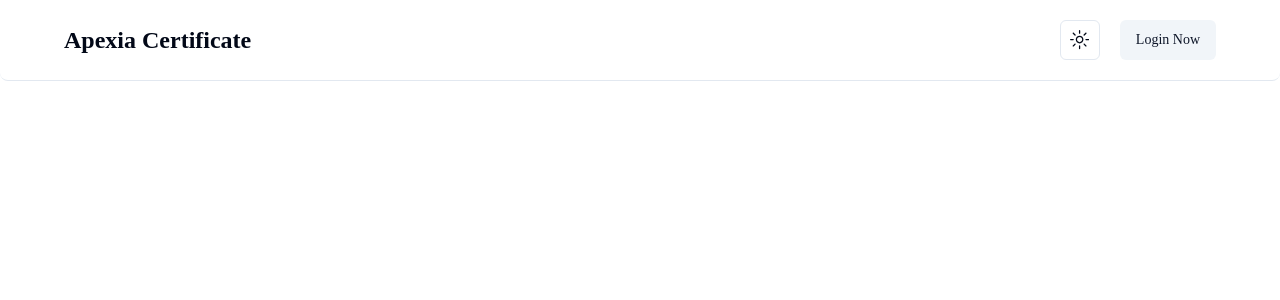
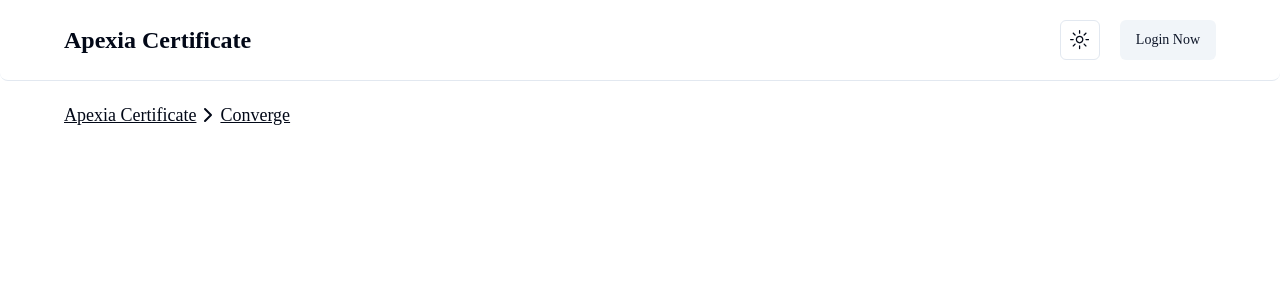
Before and after one commit to Apexia-Community/Apexia-Certificate, a Next.js app: page /converge in a window 1280 px wide. Shown: the top 300 px of the page. Built offline with nearby package versions, Linux system fonts and the light colour scheme; no server answers; a web font is replaced by a local one.

Commit message:
Add link and label components to Converge page

```diff
--- a/app/converge/page.tsx
+++ b/app/converge/page.tsx
@@ -1,7 +1,10 @@
 "use client";
 
+import Link from "next/link";
 import fetchData from "@/app/api/dataset";
+import { ChevronRight } from "lucide-react";
 import { useEffect, useState } from "react";
+import { Label } from "@/components/ui/label";
 import Header from "@/components/universal/Header";
 
 interface AttendeeData {
@@ -39,6 +42,15 @@ export default function Certificate() {
     return (
         <>
             <Header />
+            <div className="w-full max-w-[90%] mx-auto justify-center">
+                <div className="flex items-center">
+                    <Link href="./" className="cursor-pointer">
+                        <Label className="text-lg cursor-pointer underline">Apexia Certificate</Label>
+                    </Link>
+                    <ChevronRight />
+                    <Label className="text-lg cursor-pointer underline">Converge</Label>
+                </div>
+            </div>
         </>
     );
 }
```
Also changed, not shown: public/certificate/Converge Certificate.svg (added).
